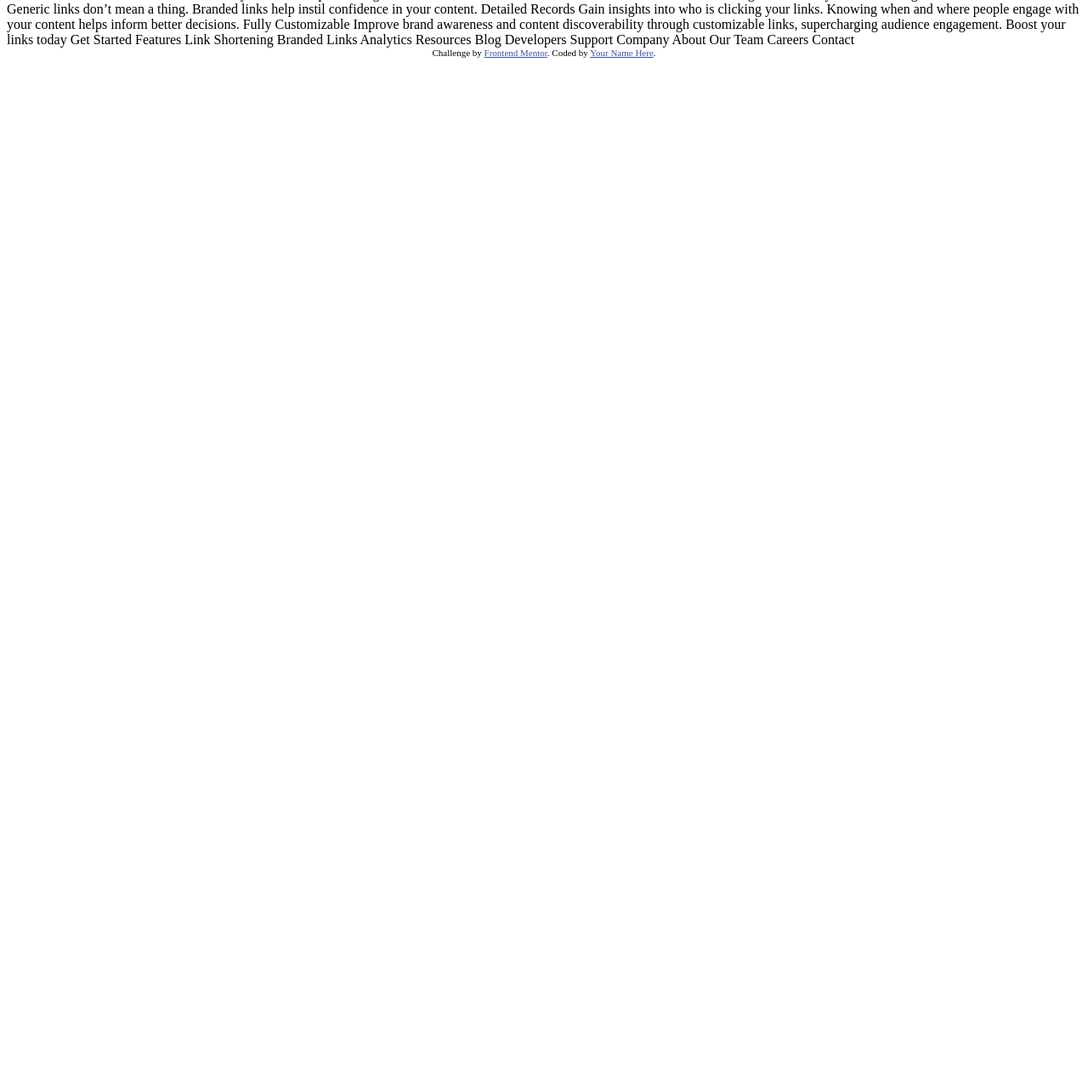
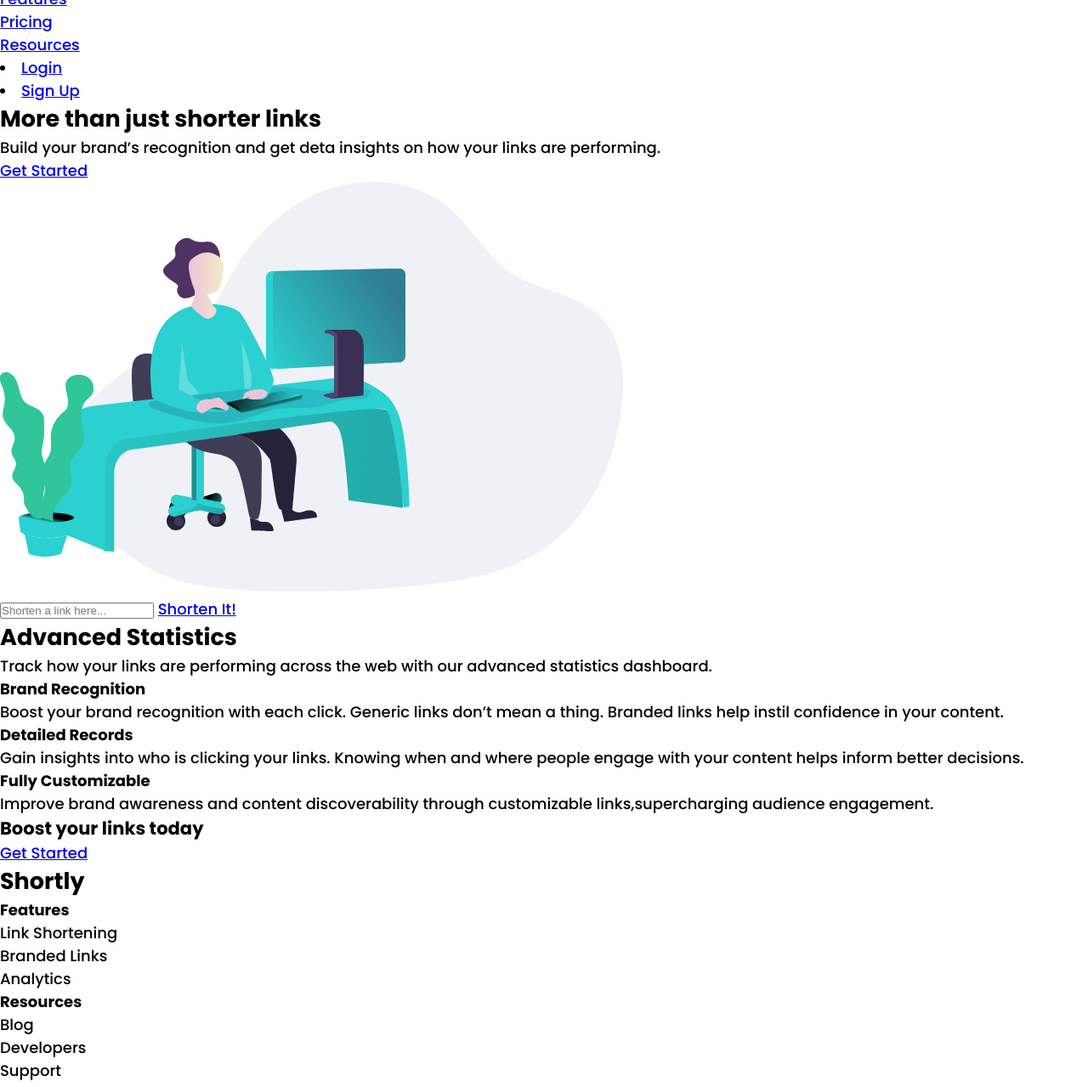
Before and after one commit to kerenkalifa/url-shortening-api-master, a plain HTML site: page index.html in a window 1280 px wide. Shown: the part 42-1321 px from the top of the page at 85% size. Before the commit the page ends 800 px from the top, so only its background shows below. Drawn offline with Linux system fonts and the light colour scheme.

Commit message:
add index.html main structure and style.css basic styles

```diff
--- a/index.html
+++ b/index.html
@@ -1,85 +1,126 @@
 <!DOCTYPE html>
 <html lang="en">
-<head>
-  <meta charset="UTF-8">
-  <meta name="viewport" content="width=device-width, initial-scale=1.0"> <!-- displays site properly based on user's device -->
+  <head>
+    <meta charset="UTF-8" />
+    <meta http-equiv="X-UA-Compatible" content="IE=edge" />
+    <meta name="viewport" content="width=device-width, initial-scale=1.0" />
+    <link rel="stylesheet" href="style.css" />
+    <title>Frontend Mentor | Shortly URL shortening API Challenge</title>
+  </head>
+  <body>
+    <header>
+        <div class="logo">Shortly</div>
+        <div class="toggle"></div>
+        <div class="navigation">
+            <ul>
+                <li><a href="#">Features</a></li>
+                <li><a href="#">Pricing</a></li>
+                <li><a href="#">Resources</a></li>
+            </ul>
+                <li><a href="#">Login</a></li>
+                <li><a href="#" class="btn">Sign Up</a></li>
+            </ul>
+        </div>
+    </header>
+    <section class="hero">
+      <div class="hero-content">
+        <h1>  More than just shorter links</h1>
+        <p>Build your brand’s recognition and get deta insights on how your links are performing.</p>
+        <a href="#" class="btn">Get Started</a>
+      </div>
+      <div class="hero-image">
+        <img src="images/illustration-working.svg" alt="">
+      </div>
+    </section>
+    <section class="search">
+      <div class="search-content">
+        <input type="" placeholder="Shorten a link here...">
+        <a href="#" class="btn">Shorten It!</a>
+      </div>
+    </section>
+    <section class="statistics">
+      <div class="statistics-content">
+        <h2>Advanced Statistics</h2>
+        <p>Track how your links are performing
+    across the web with our advanced statistics dashboard. </p>
+      </div>
+      <div class="statistics-cards">
+        <div class="card">
+          <div class="icon"></div>
+          <h4>Brand Recognition</h4>
+          <p>Boost your brand recognition with each click. Generic links don’t mean a thing. Branded links help instil confidence in your content.</p>
+        </div>
+        <div class="card">
+          <div class="icon"></div>
+          <h4>Detailed Records</h4>
+          <p>Gain insights into who is clicking your links. Knowing when and where people engage with your content helps inform better decisions.</p>
+        </div>
+        <div class="card">
+          <div class="icon"></div>
+          <h4>Fully Customizable</h4>
+          <p>Improve brand awareness and content discoverability through customizable links,supercharging audience engagement. </p>
+        </div>
+      </div>
+    </section>
+    <section class="links">
+      <links-container>
+        <h3>Boost your links today</h3>
+        <a href="#" class="btn">Get Started</a>
+      </links-container>
+    </section>
+    <footer>
+      <div class="container">
+         <div class="footer-logo">
+           <h2>Shortly</h2>
+         </div>
+        <div class="footer-links">
+          <div>
+            <h4>Features</h4>
+            <ul>
+              <li>Link Shortening</li>
+              <li>Branded Links</li>
+              <li>Analytics</li>
+            </ul>
+          </div>
+          <div>
+            <h4>Resources</h4>
+            <ul>
+              <li>Blog</li>
+              <li>Developers</li>
+              <li>Support</li>
+            </ul>
+          </div>
+          <div>
+            <h4>Company</h4>
+            <ul>
+              <li>About</li>
+              <li>Our Team</li>
+              <li>Careers</li>
+              <li>Contact</li>
+            </ul>
+          </div>
+        </div>
+        <div class="footer-smedia">
+          <a href="http://facebook.com">
+            <img src="images/icon-facebook.svg" alt="">
+          </a>
+          <a href="http://twitter.com">
+            <img src="images/icon-twitter.svg" alt="">
+          </a>
+          <a href="http://pinterest.com">
+            <img src="images/icon-pinterest.svg" alt="">
+          </a>
+          <a href="http://instagram.com">
+            <img src="images/icon-instagram.svg" alt="">
+          </a>
+        </div>
 
-  <link rel="icon" type="image/png" sizes="32x32" href="./images/favicon-32x32.png">
+      </div>
+    </footer>
 
-  <title>Frontend Mentor | Shortly URL shortening API Challenge</title>
 
-  <!-- Feel free to remove these styles or customise in your own stylesheet 👍 -->
-  <style>
-    .attribution { font-size: 11px; text-align: center; }
-    .attribution a { color: hsl(228, 45%, 44%); }
-  </style>
-</head>
-<body>
 
-  Features
-  Pricing
-  Resources
 
-  Login
-  Sign Up
-
-  More than just shorter links
-
-  Build your brand’s recognition and get detailed insights
-  on how your links are performing.
-
-  Get Started
-
-  Shorten a link here...
-
-  Shorten It!
-
-  Advanced Statistics
-
-  Track how your links are performing across the web with our
-  advanced statistics dashboard.
-
-  Brand Recognition
-
-  Boost your brand recognition with each click. Generic links don’t
-  mean a thing. Branded links help instil confidence in your content.
-
-  Detailed Records
-
-  Gain insights into who is clicking your links. Knowing when and where
-  people engage with your content helps inform better decisions.
-
-  Fully Customizable
-
-  Improve brand awareness and content discoverability through customizable
-  links, supercharging audience engagement.
-
-  Boost your links today
-
-  Get Started
-
-  Features
-
-  Link Shortening
-  Branded Links
-  Analytics
-
-  Resources
-
-  Blog
-  Developers
-  Support
-
-  Company
-
-  About
-  Our Team
-  Careers
-  Contact
-
-  <div class="attribution">
-    Challenge by <a href="https://www.frontendmentor.io?ref=challenge" target="_blank">Frontend Mentor</a>.
-    Coded by <a href="#">Your Name Here</a>.
-  </div>
-</body>
+    <script src="script.js"></script>
+  </body>
 </html>
--- /dev/null
+++ b/style.css
@@ -0,0 +1,37 @@
+@import url('https://fonts.googleapis.com/css2?family=Poppins:wght@500;700&display=swap');
+
+:root{
+    /* Primary */
+    --Cyan: #2acfcf;
+    --Dark-Violet: #3b3054;
+    /* Secondary */
+    --Red: #f46262;
+    /* Natural */
+    --Gray: #bfbfbf;
+    --Grayish-Violet: #9e9aa7;
+    --Very-Dark-Blue: #35323e;
+    --Very-Dark-Violet: #232127;
+}
+
+* {
+    margin: 0;
+    padding: 0;
+    box-sizing: border-box;
+}
+
+body{
+    font-family: 'Poppins', sans-serif;
+    font-size: 18px;
+}
+
+
+
+
+
+
+
+@media (max-width: 375px){
+
+}
+
+}
```
Also changed, not shown: index1.html (added, +36 -0 lines), script.js (added).
